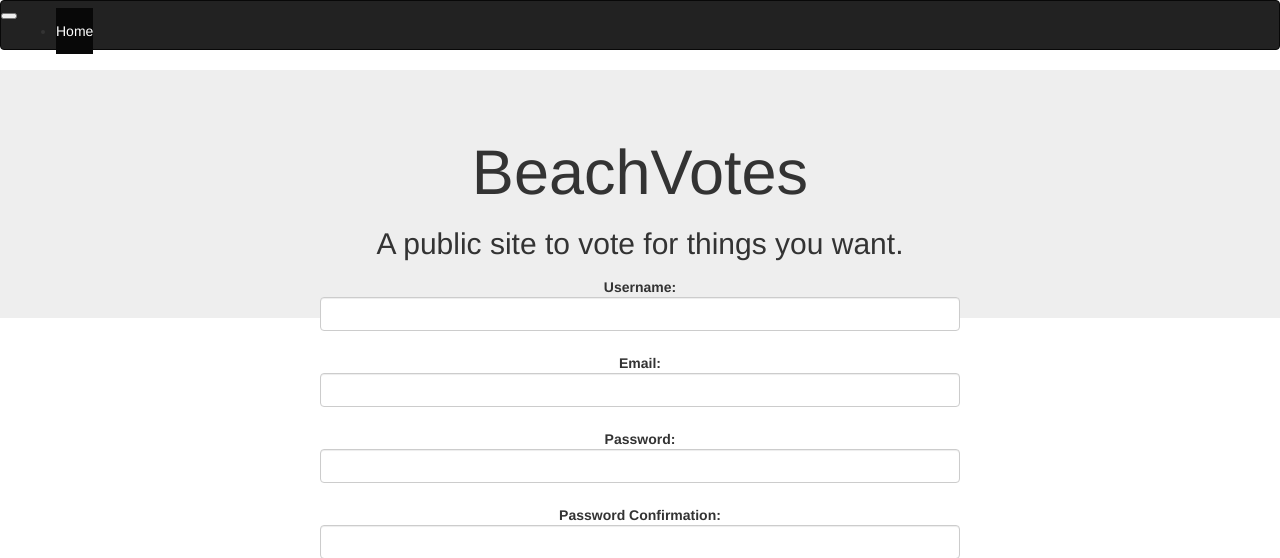
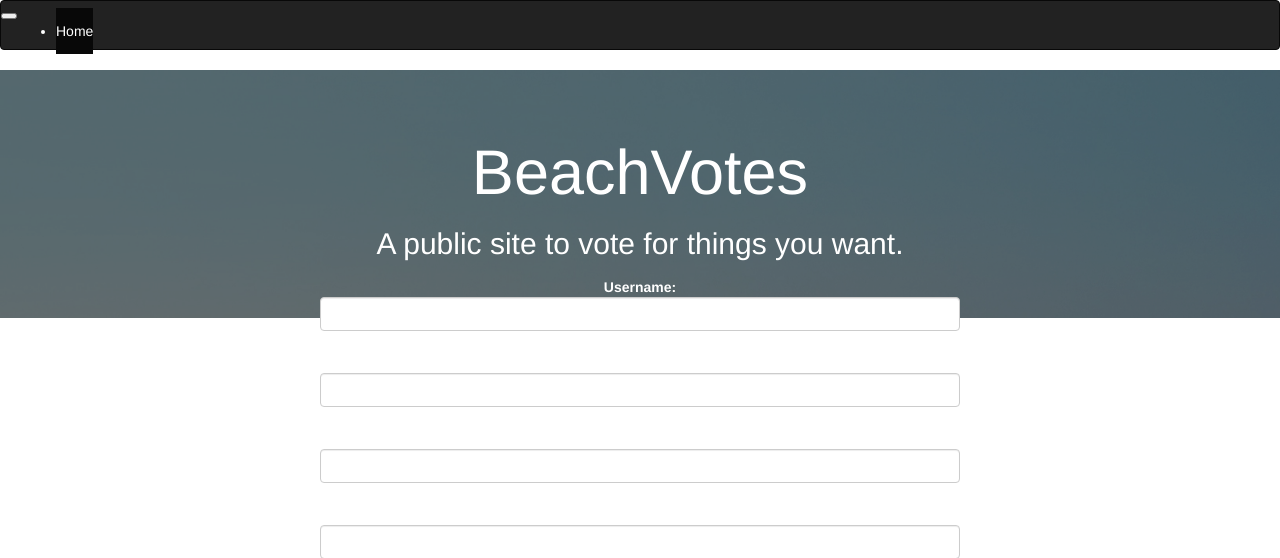
Before and after one commit to stevenGarciaDev/BeachVotes, a Django app: page / in a window 1280 px wide. Shown: the top 558 px of the page. Run offline with Django 3.2, Linux system fonts and the light colour scheme; some libraries are stand-ins or nearby versions.

Commit message:
Make basic styles for transparent background image on index.html

```diff
--- a/beach_votes_project/templates/poll/index.html
+++ b/beach_votes_project/templates/poll/index.html
@@ -18,7 +18,7 @@ rel="stylesheet">
   <link href="#" rel="stylesheet">
 </head>
 
-<body>
+<body style="">
 
   <nav class="navbar navbar-toggleable-md navbar-inverse fixed-top bg-inverse">
     <button class="navbar-toggler navbar-toggler-right hidden-lg-up"
@@ -45,8 +45,8 @@ rel="stylesheet">
 
   <!-- {% static "images/mink-mingle-233730.jpg" %} -->
   <div class="jumbotron text-center" styles="background-image: url('../static/images/mink-mingle-233730.jpg');" >
+
     <h1>BeachVotes</h1>
-    <!-- <img class="img-fluid" src="{% static "images/mink-mingle-233730.jpg" %}" alt="Picture of Beach" /> -->
     <h2>A public site to vote for things you want.</h2>
 
     <form action="#" method="POST" class="form-horizontal">
@@ -82,6 +82,23 @@ rel="stylesheet">
 
   </div>
 
+  <style>
+
+    body {
+      color: white;
+    }
+
+    .jumbotron {
+      background: linear-gradient(
+                    rgba(20, 20, 20, .6),
+                    rgba(20, 20, 20, .6)
+                  ),
+                  url('../static/images/mink-mingle-233730.jpg');
+      background-size: cover;
+    }
+
+  </style>
+
 
   <!-- Bootstrap core JavaScript ================================================== -->
   <!-- Placed at the end of the document so the pages load faster --> <script
```
